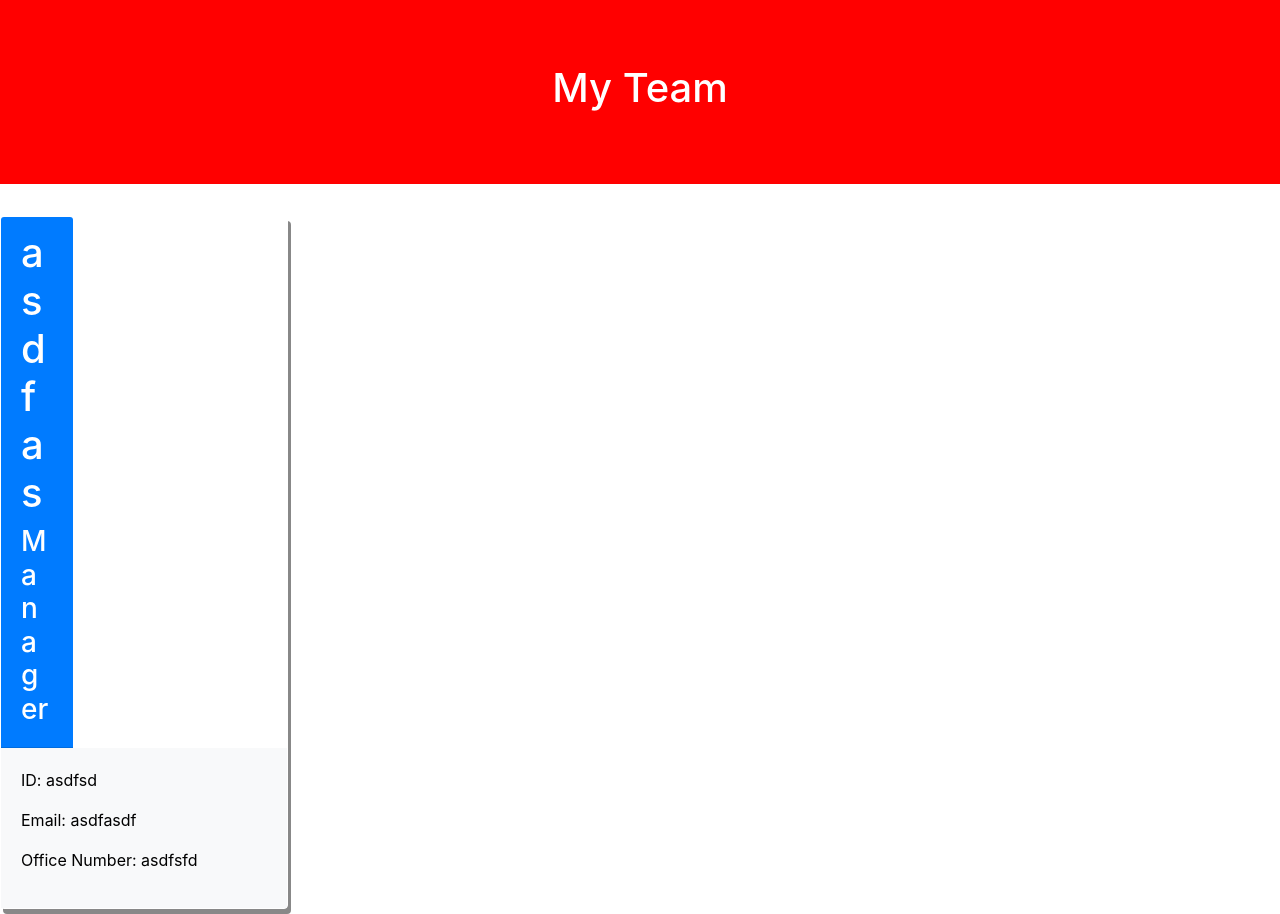
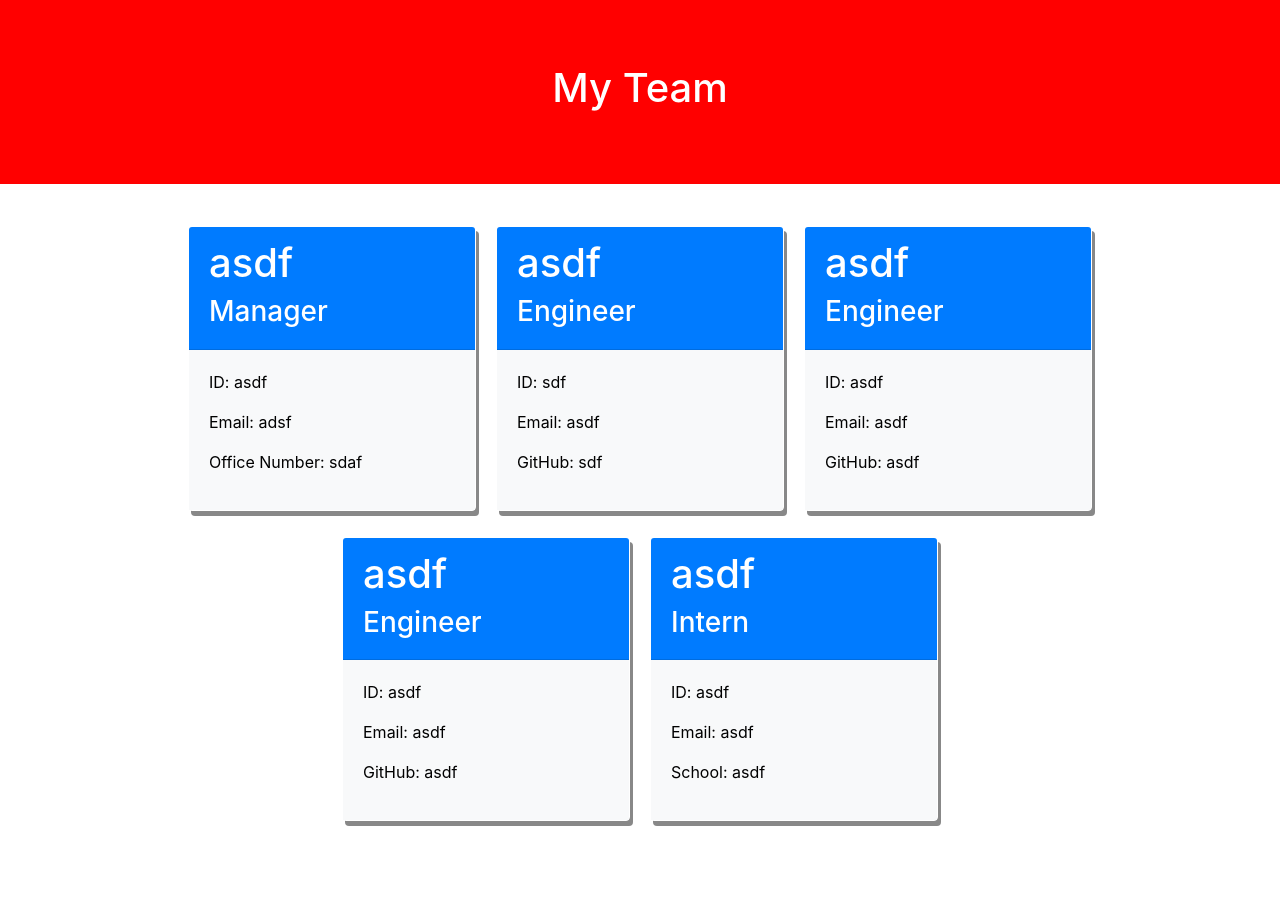
Before and after one commit to CFox2019/Team-Profile-Generator, a website: page index.html in a window 1280 px wide. Shown: the top 914 px of the page. After the commit the page ends 837 px from the top, so only its background shows below. Drawn offline with nearby package versions, Linux system fonts and the light colour scheme.

Commit message:
aligned team cards

```diff
--- a/index.html
+++ b/index.html
@@ -13,7 +13,7 @@
 
     .jumbotron { background-color: red; }
 
-    #team-cards { border: 1px solid; box-shadow: 3px 5px #888888; }
+    #team-cards { margin: 10px; width: 350px; border: 1px solid; box-shadow: 3px 5px #888888; flex-wrap: wrap; }
 
     p { color: black;}
 
@@ -31,60 +31,77 @@
   </header>
 
   <main>
+    <div class="container">
+      <div class="row justify-content-center">
 
   <div id="team-cards" class="card text-white mb-3" style="max-width: 18rem;">
-      <div class="card-header col-sm-3 bg-primary">
-      <h1>asdfas</h1>
+      <div class="card-header bg-primary">
+      <h1>asdf</h1>
       <h3>Manager</h3>
       </div>
       <div class="card-body bg-light">
-              <p>ID: asdfsd</p>
-              <p>Email: asdfasdf</p>
-              <p>Office Number: asdfsfd</p>
+              <p>ID: asdf</p>
+              <p>Email: adsf</p>
+              <p>Office Number: sdaf</p>
       </div>
   </div>
 
 
 
     <div id="team-cards" class="card text-white mb-3" style="max-width: 18rem;">
-        <div class="card-header col-sm-3 bg-primary">
-        <h1>asdfas</h1>
+        <div class="card-header bg-primary">
+        <h1>asdf</h1>
         <h3>Engineer
         </div>
         <div class="card-body bg-light">
-                <p>ID: sdasdf</p>
-                <p>Email: sdasdf</p>
-                <p>GitHub: asdfasfd</p>
+                <p>ID: sdf</p>
+                <p>Email: asdf</p>
+                <p>GitHub: sdf</p>
 
         </div>
     </div>
 
     <div id="team-cards" class="card text-white mb-3" style="max-width: 18rem;">
-        <div class="card-header col-sm-3 bg-primary">
-        <h1>asdfsd</h1>
+        <div class="card-header bg-primary">
+        <h1>asdf</h1>
         <h3>Engineer
         </div>
         <div class="card-body bg-light">
-                <p>ID: asdfasd</p>
-                <p>Email: asdfsd</p>
-                <p>GitHub: asdfsdf</p>
+                <p>ID: asdf</p>
+                <p>Email: asdf</p>
+                <p>GitHub: asdf</p>
 
         </div>
     </div>
 
     <div id="team-cards" class="card text-white mb-3" style="max-width: 18rem;">
-        <div class="card-header col-sm-3 bg-primary">
-        <h1>asdfasdf</h1>
+        <div class="card-header bg-primary">
+        <h1>asdf</h1>
+        <h3>Engineer
+        </div>
+        <div class="card-body bg-light">
+                <p>ID: asdf</p>
+                <p>Email: asdf</p>
+                <p>GitHub: asdf</p>
+
+        </div>
+    </div>
+
+    <div id="team-cards" class="card text-white mb-3" style="max-width: 18rem;">
+        <div class="card-header bg-primary">
+        <h1>asdf</h1>
         <h3>Intern
         </div>
         <div class="card-body bg-light">
-                <p>ID: asdfasdf</p>
-                <p>Email: asdfasdf</p>
+                <p>ID: asdf</p>
+                <p>Email: asdf</p>
 
-                <p>School: asdfasdf</p>
+                <p>School: asdf</p>
         </div>
     </div>
 
+      </div>
+    </div>
   </main>
 
       <script src="https://code.jquery.com/jquery-3.3.1.slim.min.js"
```
Also changed, not shown: index.js (+23 -6 lines).
